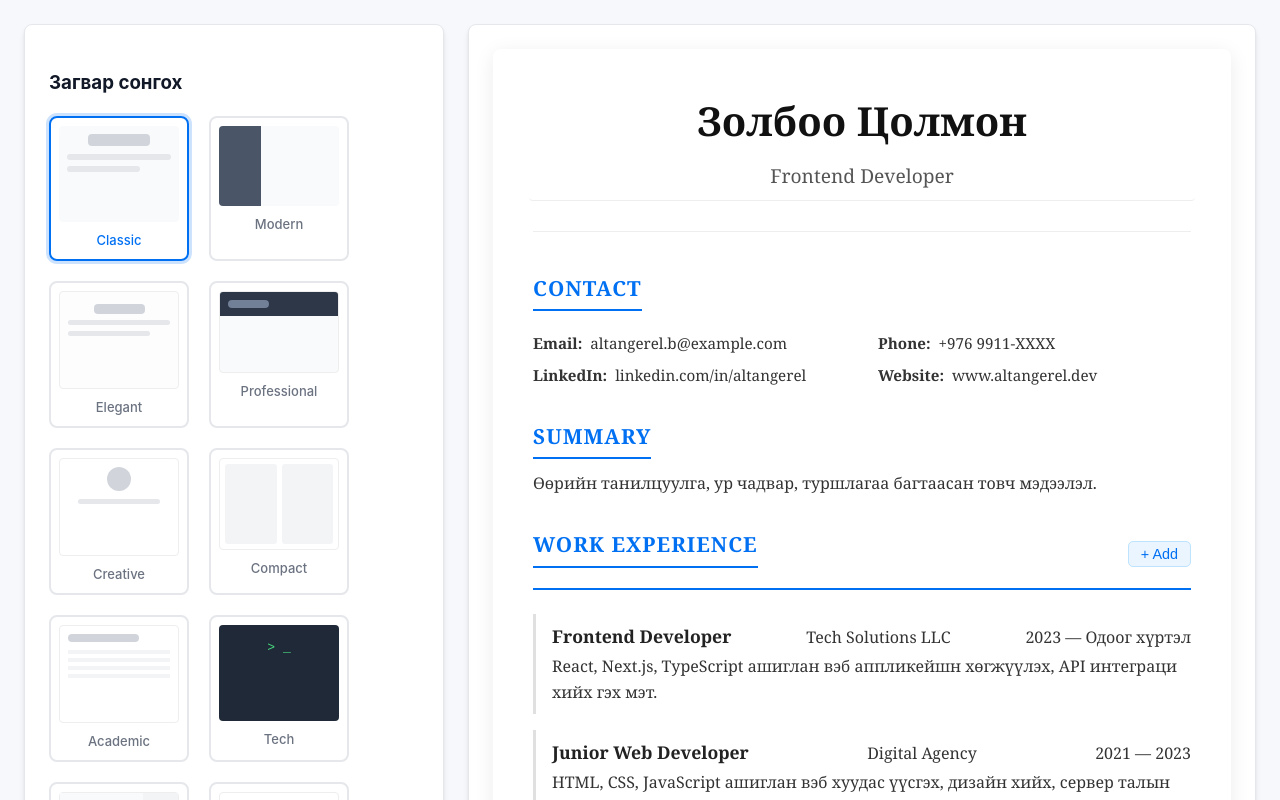
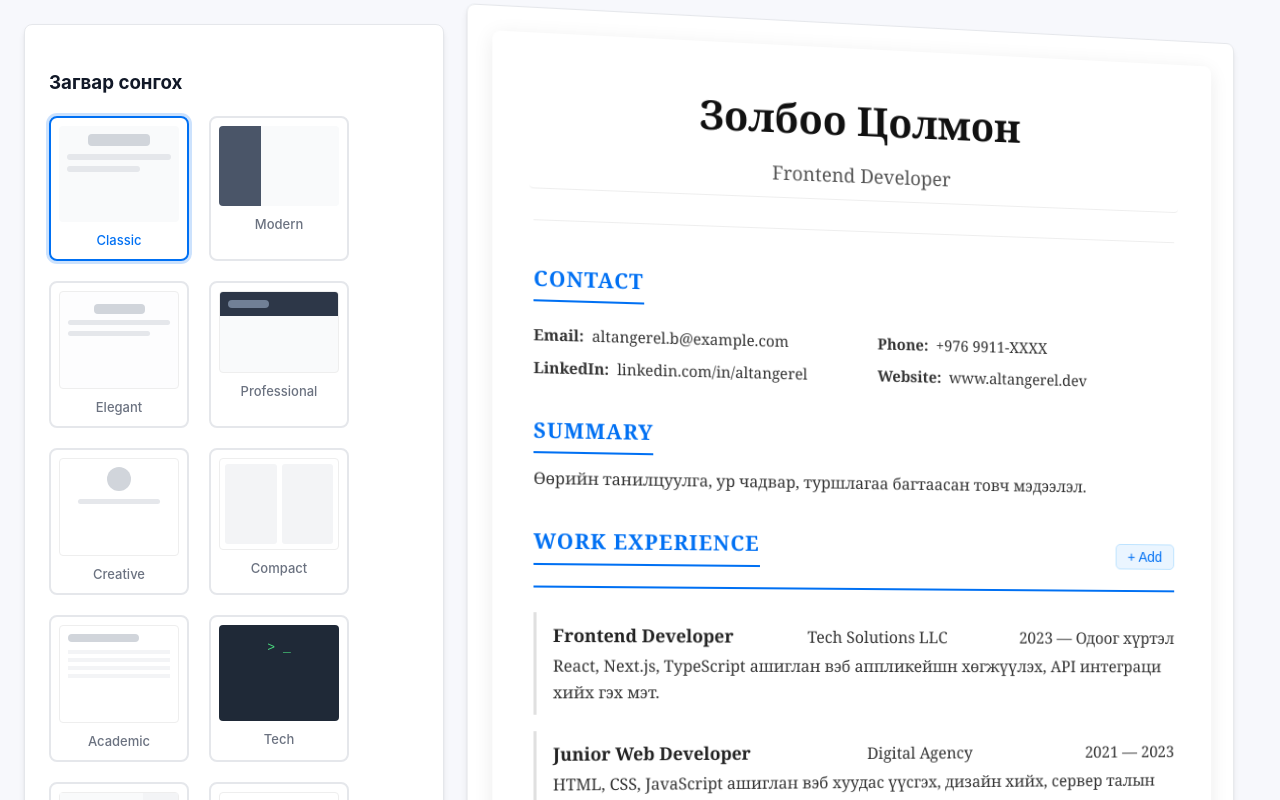
Before and after one commit to softwareengineer111/new-resume, a Next.js app: page / in a window 1280 px wide. Shown: the top 800 px of the page. Built offline with nearby package versions, Linux system fonts and the light colour scheme.

Commit message:
[Fix] 3d resume

```diff
--- a/public/styles.css
+++ b/public/styles.css
@@ -30,16 +30,26 @@ body {
   display: flex;
   gap: 24px;
   padding: 24px;
+  /* Establish a 3D space for child elements */
+  perspective: 1800px;
 }
 
 .editor {
   width: 420px;
   flex-shrink: 0;
+  /* Ensure the editor panel stays in place */
+  z-index: 1;
 }
 
 .preview {
   flex: 1;
   min-width: 360px;
+  transition: transform 0.5s cubic-bezier(0.175, 0.885, 0.32, 1.275);
+  transform: rotateY(8deg);
+}
+
+.preview:hover {
+  transform: rotateY(0deg);
 }
 
 @media (max-width: 900px) {
```
